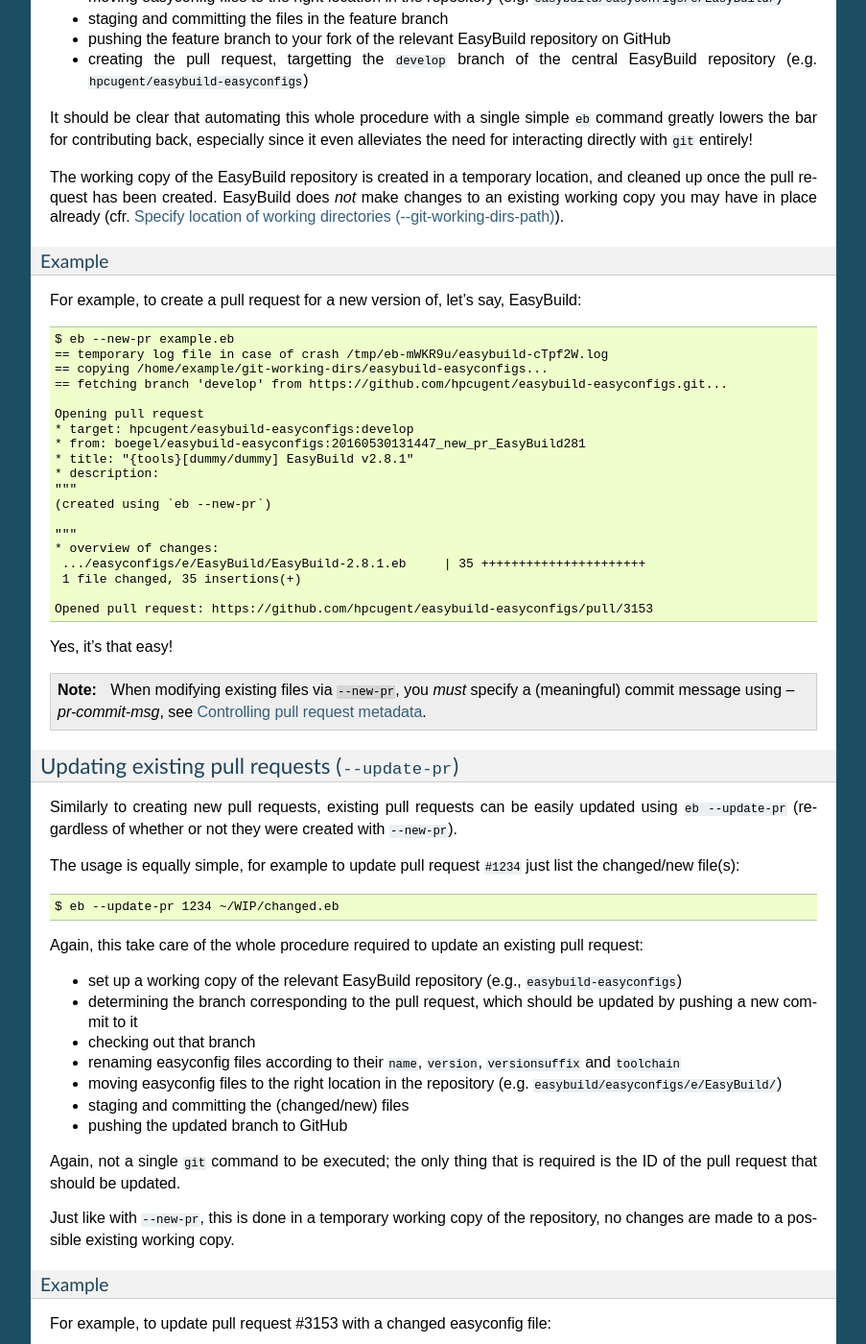
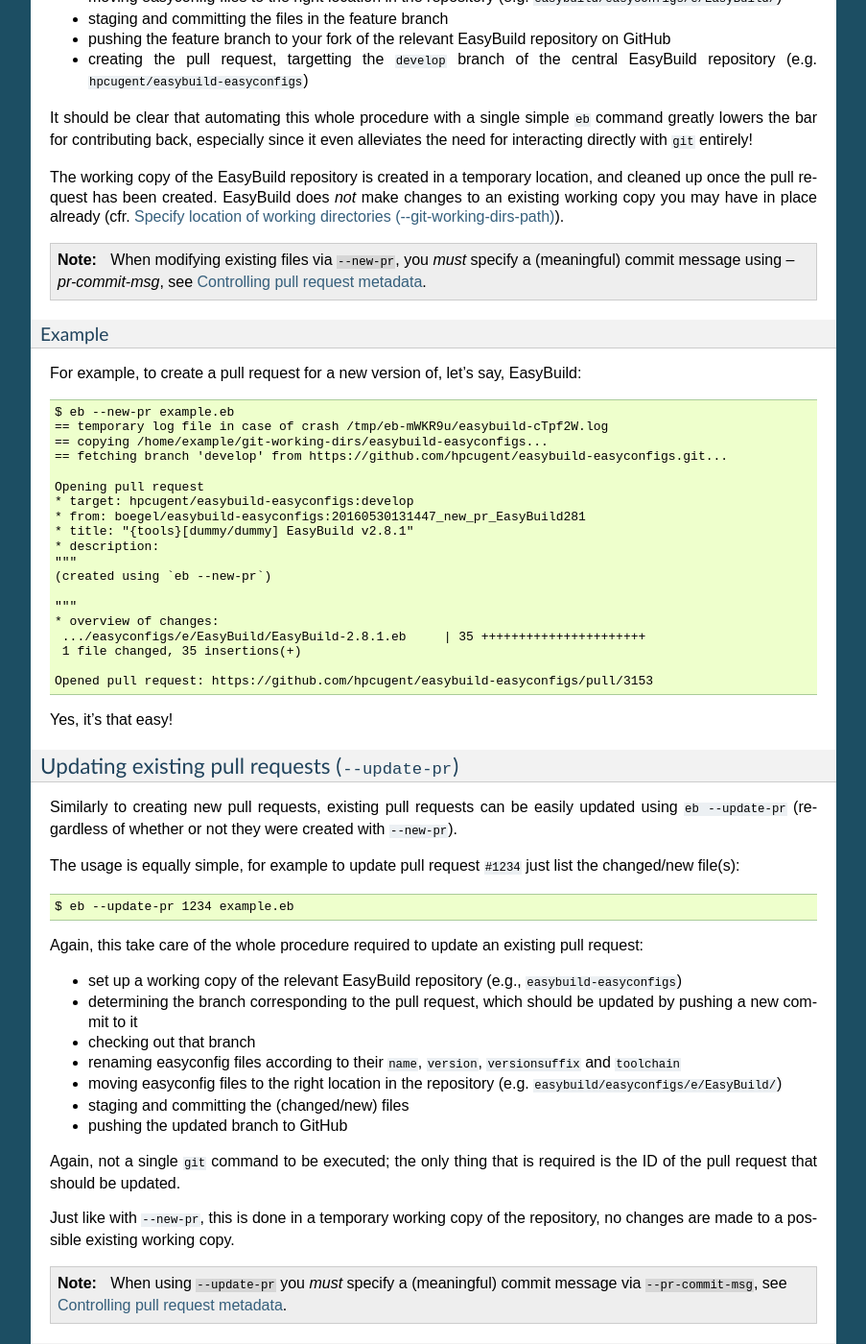
Before and after one commit to easybuilders/easybuild, a Sphinx documentation site: the page built from docs/Integration_with_GitHub.rst, in a window 1280 px wide and 1400 px high, scrolled down 8890 px. Shown: the whole window at 96% size, without its empty margins (198-1101 px from the left). Built offline with Sphinx 7.4.7, drawn with Linux system fonts in a browser that asks for light colours; some of the changed text lies outside the part shown.

Commit message:
add example for including patch files with --new-pr

```diff
--- a/docs/Integration_with_GitHub.rst
+++ b/docs/Integration_with_GitHub.rst
@@ -506,6 +506,9 @@
 has been created. EasyBuild does *not* make changes to an existing working copy you may have in place already
 (cfr. :ref:`github_git_working_dirs_path`).
 
+.. note:: When modifying existing files via ``--new-pr``,
+          you *must* specify a (meaningful) commit message using `--pr-commit-msg`, see :ref:`github_controlling_pr_metadata`.
+
 Example
 +++++++
 
@@ -546,7 +546,7 @@
 
 The usage is equally simple, for example to update pull request ``#1234`` just list the changed/new file(s)::
 
-    $ eb --update-pr 1234 ~/WIP/changed.eb
+    $ eb --update-pr 1234 example.eb
 
 Again, this take care of the whole procedure required to update an existing pull request:
 
@@ -564,6 +564,9 @@
 Just like with ``--new-pr``, this is done in a temporary working copy of the repository, no changes are made to
 a possible existing working copy.
 
+.. note:: When using ``--update-pr`` you *must* specify a (meaningful) commit message
+          via ``--pr-commit-msg``, see :ref:`github_controlling_pr_metadata`.
+
 Example
 +++++++
 
@@ -594,6 +594,10 @@
 EasyBuild will try and figure out where each patch file should be located
 (i.e. in the same directory as the easyconfig files that require that patch file),
 by scanning the provided easyconfigs (or, if needed, scanning *all* existing easyconfig files).
+
+For example::
+
+  eb --new-pr example.eb example.patch --pr-commit-msg "just an example"
 
 .. note:: When providing one or more patch files, you *must* specify a (meaningful) commit message
           via ``--pr-commit-msg``, see :ref:`github_controlling_pr_metadata`.
```
Also changed, not shown: other parts of docs/Integration_with_GitHub.rst (+0 -6 lines).
